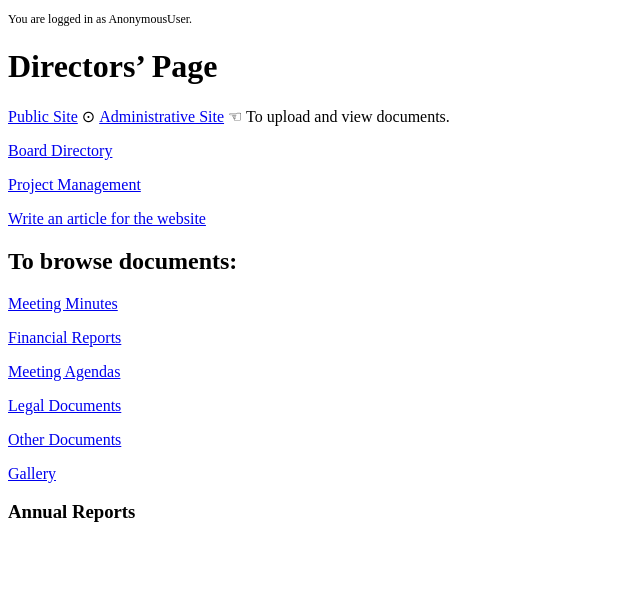
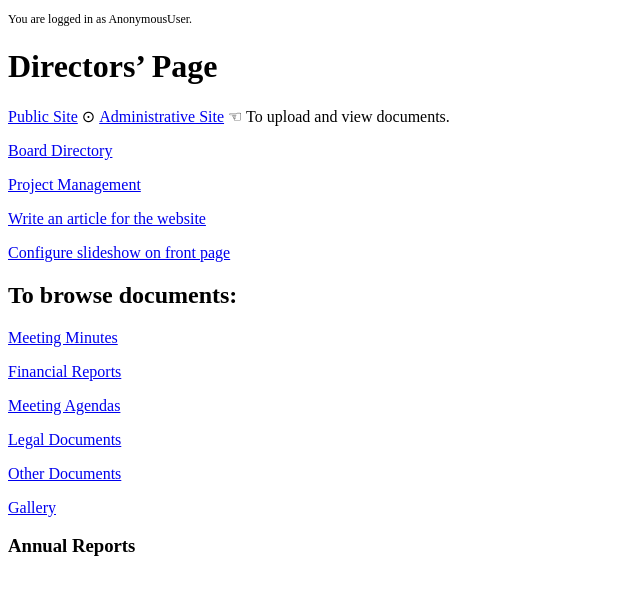
Before and after one commit to leephillips/FOTPweb, a Django app: template templates/boarddocs/start.html in a window 1280 px wide. Shown: the top 595 px of the page, without its empty margins (0-640 px from the left). Run offline with Django 3.2, Linux system fonts and the light colour scheme; the template is opened without the code that fills it, so the values that code supplies are empty.

Commit message:
boarddocs page with link to configure_slideshow.

```diff
--- a/templates/boarddocs/start.html
+++ b/templates/boarddocs/start.html
@@ -9,6 +9,9 @@
 </p>
 <p>
   <a href = '/newarticle/'>Write an article for the website</a>
+</p>
+<p>
+<a href = '/configure_slideshow/'>Configure slideshow on front page</a>
 </p>
    <div class = "postcontent" id = "target">
       <h2>To browse documents:</h2>
```
